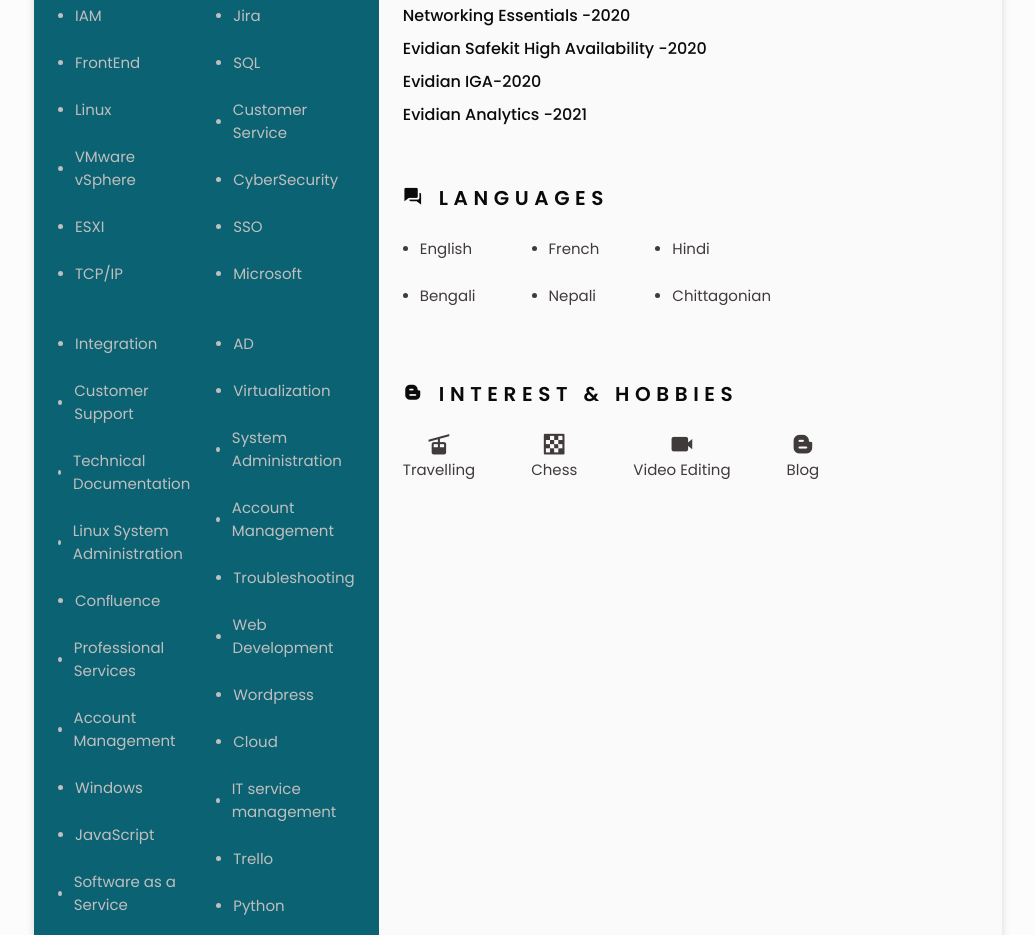
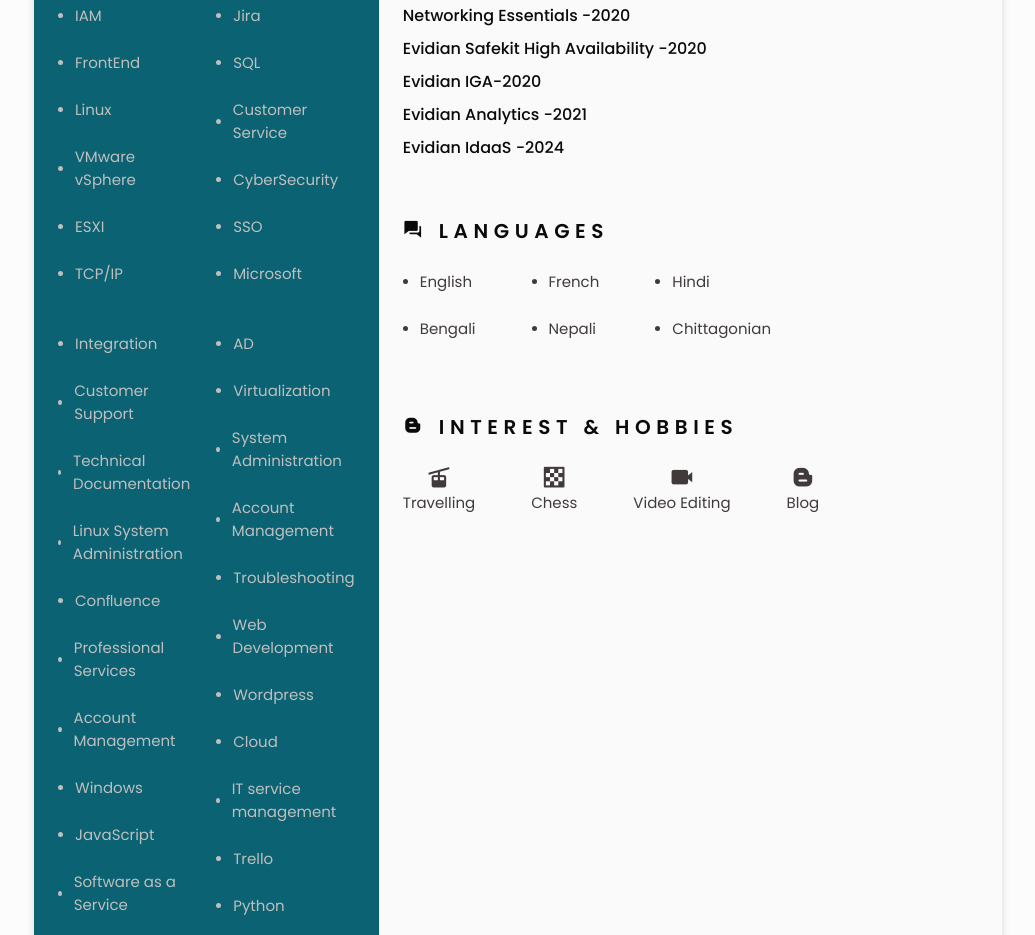
Before and after one commit to mrbarua/CV, a plain HTML site: page index.html in a window 1280 px wide. Shown: the part 1345-2280 px from the top of the page, without its empty margins (122-1157 px from the left). Drawn offline with nearby package versions, Linux system fonts and the light colour scheme.

```diff
--- a/index.html
+++ b/index.html
@@ -439,6 +439,9 @@
 						<div class="">
                             <h3 class="certificate_title">Evidian Analytics -2021</h3>
                         </div>
+                        <div class="">
+                            <h3 class="certificate_title">Evidian IdaaS -2024</h3>
+                        </div>
 
 
 
```
